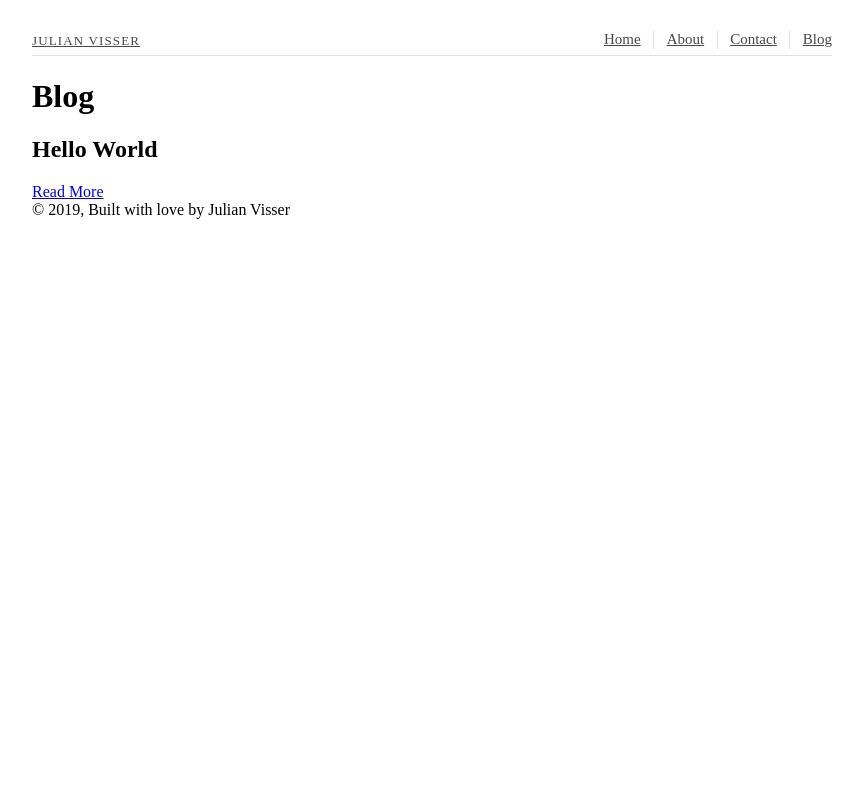
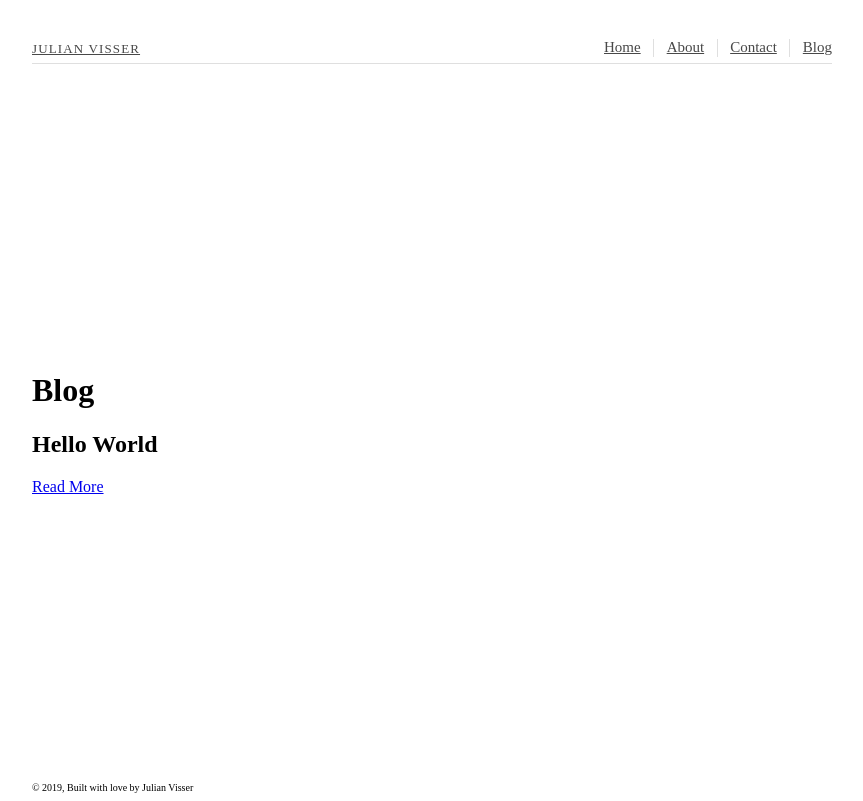
Before and after one commit to justmejulian/justmejulian.github.io, a Gatsby site: page /blog in a window 1280 px wide. Shown: the whole page, without its empty margins (208-1071 px from the left). Built offline with nearby package versions, Linux system fonts and the light colour scheme; Gatsby itself is replaced by a stand-in of ours.

Commit message:
changed styling so footer is at the bottom and main fills space between header and footer

```diff
--- a/src/layouts/BlogPost/BlogPost.js
+++ b/src/layouts/BlogPost/BlogPost.js
@@ -15,7 +15,6 @@ export default function BlogPostTemplate({ data }) {
       <BlogHeader />
 
       <main>
-        <Link to="/">go back</Link>
         <h1>{post.frontmatter.title}</h1>
         <div dangerouslySetInnerHTML={{ __html: post.html }} />
       </main>
--- a/src/layouts/Layout/Layout.sass
+++ b/src/layouts/Layout/Layout.sass
@@ -1,7 +1,17 @@
 @import '../../style/vars'
 
 #layout
-  margin-top: $spacing-normal
+  padding-top: $spacing-normal
   margin-left: auto
   margin-right: auto
   max-width: 800px
+  display: flex
+  flex-direction: column
+  justify-content: space-between
+  height: 95vh
+
+  main
+    flex-grow: 1
+
+  footer
+    font-size: 10px
--- a/src/pages/blog.js
+++ b/src/pages/blog.js
@@ -7,6 +7,7 @@ import BlogHeader from '../components/BlogHeader/BlogHeader';
 const BlogPage = ({ data }) => (
   <Layout>
     <BlogHeader />
+    <div id="main">
       <h1>Blog</h1>
       {data.allMarkdownRemark.edges.map(post => (
         <div key={post.node.id}>
@@ -14,6 +15,7 @@ const BlogPage = ({ data }) => (
           <Link to={post.node.frontmatter.path}>Read More</Link>
         </div>
       ))}
+    </div>
   </Layout>
 );
 
--- a/src/style/main.sass
+++ b/src/style/main.sass
@@ -3,5 +3,10 @@
 body
   font-family: 'Roboto', sans-serif
   color: $text-color
+  margin: 0px
+  height: 100vh
+  width: 100%
+  #___gatsby
+    height: 100%
   a
     text-decoration: none
```
Also changed, not shown: src/pages/404.js (+6 -3 lines). Lines whose indentation alone changed are shown as unchanged.
